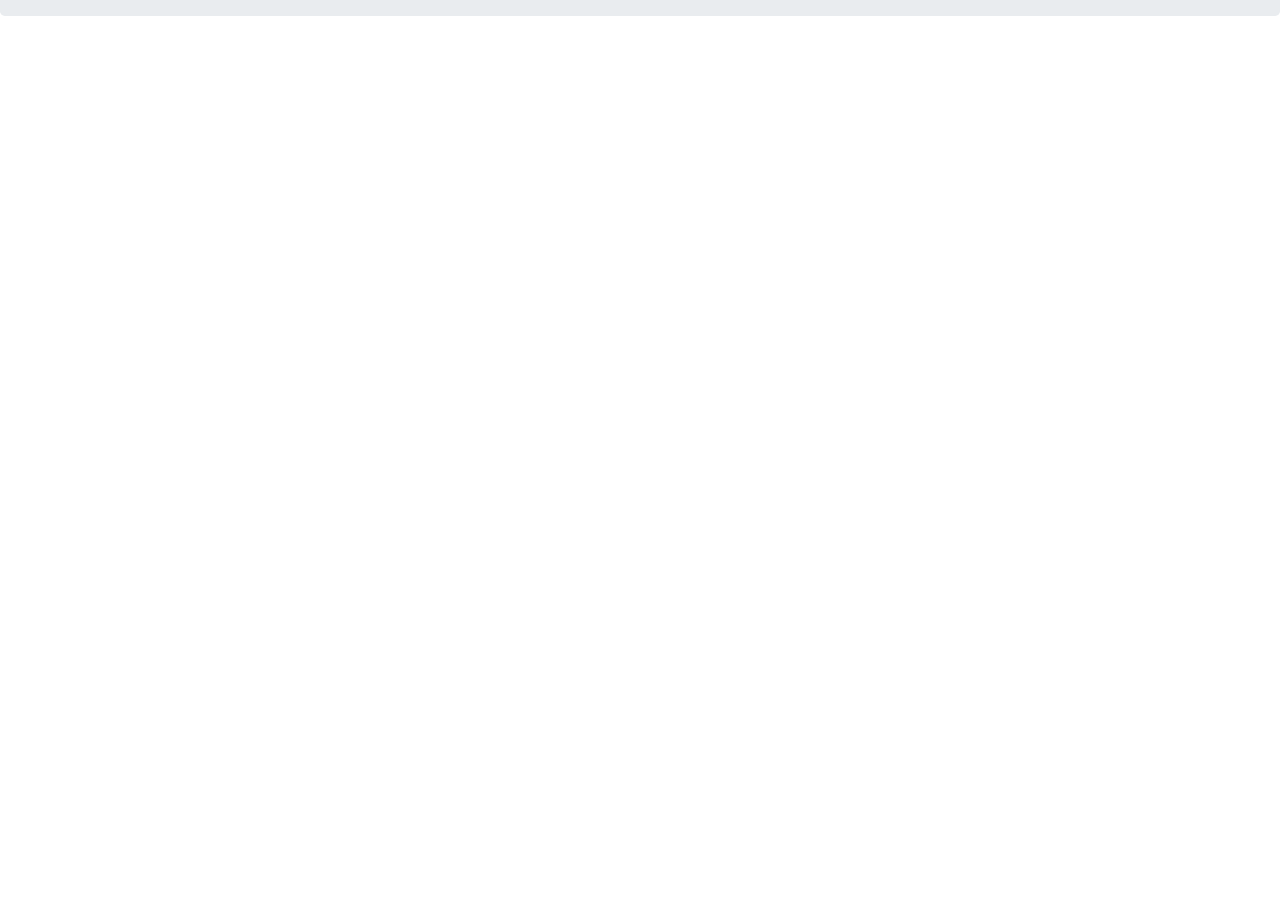
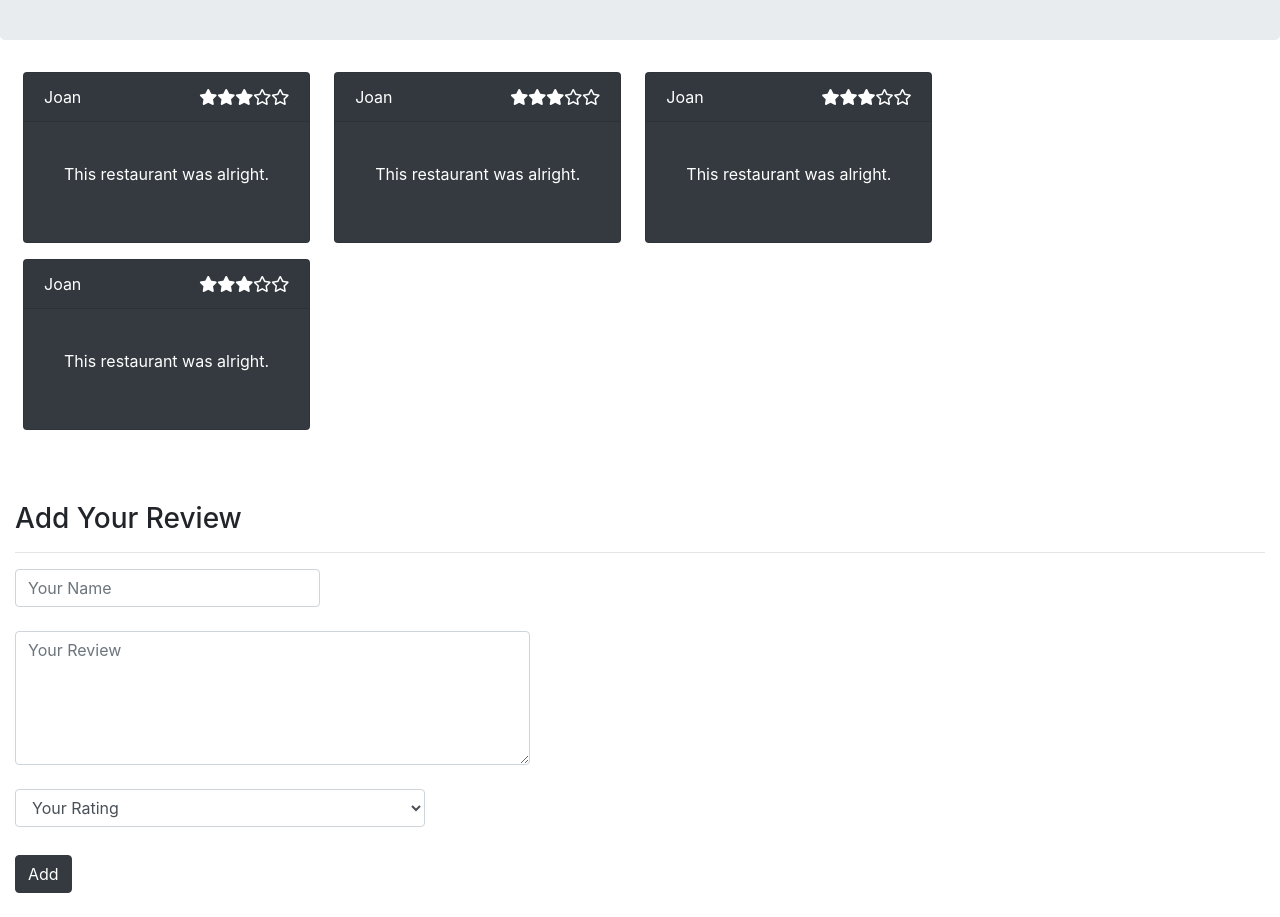
Before and after one commit to NikoIcardo/Palatable, a React (Create React App) app in the folder client/: page /Restaurants/1 in a window 1280 px wide. Shown: the part 160-1077 px from the top of the page. Before the commit the page ends 800 px from the top, so only its background shows below. Built offline with nearby package versions, Linux system fonts and the light colour scheme; no server answers.

Commit message:
Add rating stars component, review component, and add review component and integrate them into the restaurant details page.

```diff
--- /dev/null
+++ b/client/src/components/AddReview.js
@@ -0,0 +1,69 @@
+import react, { Component } from 'react';
+
+class AddReview extends Component {
+  constructor(props) {
+    super();
+    this.state = {
+      name: '',
+      review: '',
+      rating: 'Your Rating',
+    };
+  }
+
+  render = () => (
+    <div className="row">
+      <div className="col mt-5">
+        <h3>Add Your Review</h3>
+        <hr />
+        <form>
+          <div className="form-row">
+            <div className="col-xs-12 col-sm-3 mb-4">
+              <input
+                type="text"
+                className="form-control"
+                name="name"
+                placeholder="Your Name"
+                value={this.state.name}
+                onChange={(e) => this.setState({ name: e.target.value })}
+              />
+            </div>
+          </div>
+          <div className="form-row">
+            <div className="col-5 mr-2">
+              <textarea
+                className="form-control mb-4"
+                rows="5"
+                name="review"
+                placeholder="Your Review"
+                value={this.state.review}
+                onChange={(e) => this.setState({ review: e.target.value })}
+              />
+            </div>
+          </div>
+          <div className="form-row">
+            <div className="col-4 mb-1">
+              <select
+                type="text"
+                className="form-control mr-sm-2 mb-4"
+                value={this.state.rating}
+                onChange={(e) => this.setState({ rating: e.target.value })}
+              >
+                <option disabled>Your Rating</option>
+                <option value="1">*</option>
+                <option value="2">**</option>
+                <option value="3">***</option>
+                <option value="4">****</option>
+                <option value="5">*****</option>
+              </select>
+            </div>
+          </div>
+          <button type="submit" className="btn btn-dark mb-4">
+            Add
+          </button>
+        </form>
+      </div>
+    </div>
+  );
+}
+
+export default AddReview;
--- /dev/null
+++ b/client/src/components/Reviews.js
@@ -0,0 +1,70 @@
+import React, { Component } from 'react';
+import StarRating from './StarRating';
+
+class Reviews extends Component {
+  render = () => (
+    <div className="row row-cols-3 m-2">
+      <div
+        className="card text-white bg-dark mb-3 mr-4"
+        style={{ maxwidth: '30%' }}
+      >
+        <div className="card-header d-flex justify-content-between">
+          <span>Joan</span>
+          <span>
+            <StarRating rating={3} />
+          </span>
+        </div>
+        <div className="card-body">
+          <p className="card-body">This restaurant was alright.</p>
+        </div>
+      </div>
+
+      <div
+        className="card text-white bg-dark mb-3 mr-4"
+        style={{ maxwidth: '30%' }}
+      >
+        <div className="card-header d-flex justify-content-between">
+          <span>Joan</span>
+          <span>
+            <StarRating rating={3} />
+          </span>
+        </div>
+        <div className="card-body">
+          <p className="card-body">This restaurant was alright.</p>
+        </div>
+      </div>
+
+      <div
+        className="card text-white bg-dark mb-3 mr-4"
+        style={{ maxwidth: '30%' }}
+      >
+        <div className="card-header d-flex justify-content-between">
+          <span>Joan</span>
+          <span>
+            <StarRating rating={3} />
+          </span>
+        </div>
+        <div className="card-body">
+          <p className="card-body">This restaurant was alright.</p>
+        </div>
+      </div>
+
+      <div
+        className="card text-white bg-dark mb-3 mr-4"
+        style={{ maxwidth: '30%' }}
+      >
+        <div className="card-header d-flex justify-content-between">
+          <span>Joan</span>
+          <span>
+            <StarRating rating={3} />
+          </span>
+        </div>
+        <div className="card-body">
+          <p className="card-body">This restaurant was alright.</p>
+        </div>
+      </div>
+    </div>
+  );
+}
+
+export default Reviews;
--- /dev/null
+++ b/client/src/components/StarRating.js
@@ -0,0 +1,30 @@
+import React, { Component, Fragment } from 'react';
+
+class StarRating extends Component {
+  constructor(props) {
+    super();
+    this.state = {
+      stars: [],
+    };
+  }
+  componentDidMount = () => {
+    const stars = [];
+    for (let i = 0; i < 5; i++) {
+      if (i < this.props.rating) {
+        stars.push(<i className="fas fa-star"></i>);
+      } else if (
+        i === Math.ceil(this.props.rating) &&
+        !Number.isInteger(this.props.rating)
+      ) {
+        stars.push(<i className="fas fa-star-half-alt"></i>);
+      } else {
+        stars.push(<i className="far fa-star"></i>);
+      }
+    }
+    this.setState({ stars });
+  };
+
+  render = () => <Fragment>{this.state.stars}</Fragment>;
+}
+
+export default StarRating;
--- a/client/src/routes/RestaurantDetailPage.js
+++ b/client/src/routes/RestaurantDetailPage.js
@@ -1,6 +1,9 @@
 import React, { Component } from 'react';
 import { withRouter } from 'react-router-dom';
 import PalatableAPI from '../apis/PalatableAPI';
+import Reviews from '../components/Reviews';
+import StarRating from '../components/StarRating';
+import AddReview from '../components/AddReview';
 
 class RestaurantDetailPage extends Component {
   constructor(props) {
@@ -27,9 +30,12 @@ class RestaurantDetailPage extends Component {
       <div className="row jumbotron">
         <div className="col-10 offset-1">
           <h4 className="display-4">{this.state.location}</h4>
-          <h2 className="mb-5 display-1">{this.state.name}</h2>
+          <h2 className="mb-5 mx-0 display-1">{this.state.name}</h2>
+          <StarRating rating={3.5} />
         </div>
       </div>
+      <Reviews />
+      <AddReview />
     </div>
   );
 }
```
Also changed, not shown: 1 other file (tests, documents, lock files or other folders).
